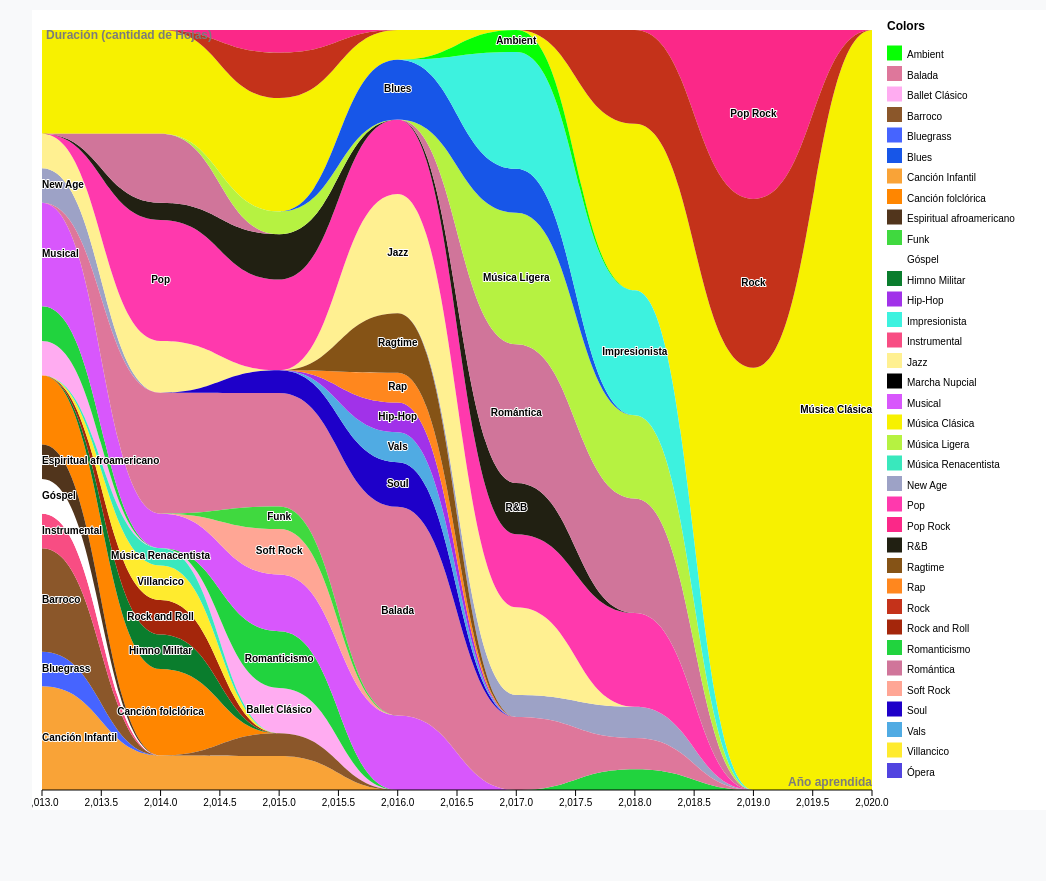
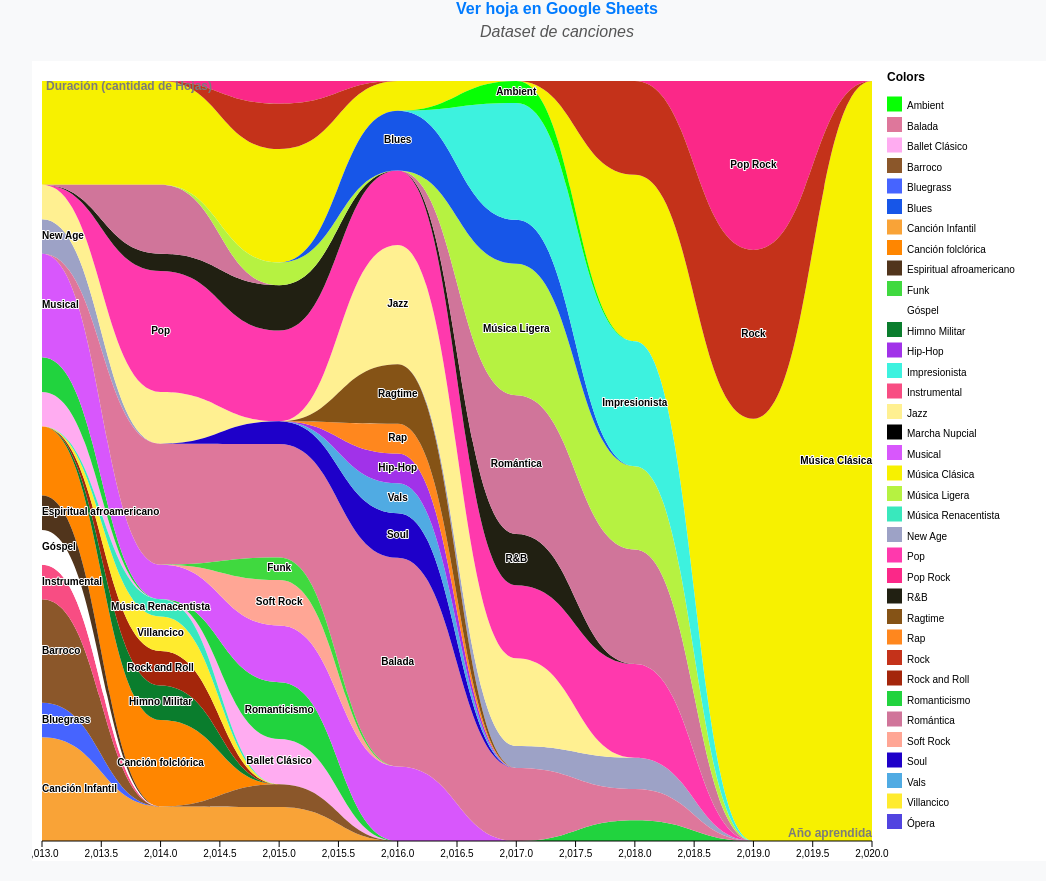
Before and after one commit to OliviaRodrigue/infovis, a plain HTML site: page proyecto/prototipo.html in a window 1280 px wide. Shown: the part 67-948 px from the top of the page, without its empty margins (83-1129 px from the left). Before the commit the page ends 897 px from the top, so only its background shows below. Drawn offline with Linux system fonts and the light colour scheme.

Commit message:
Enhance prototipo.html with links and styles
Added a link to a Google Sheets document and styled elements.

```diff
--- a/proyecto/prototipo.html
+++ b/proyecto/prototipo.html
@@ -13,8 +13,29 @@
     }
 
     h1 {
-      margin: 20px 0;
+      margin: 20px 0 10px 0;
       color: #333;
+    }
+
+    .sheet-link {
+      margin: 5px 0;
+    }
+
+    .sheet-link a {
+      font-size: 16px;
+      font-weight: bold;
+      color: #007bff;
+      text-decoration: none;
+    }
+
+    .sheet-link a:hover {
+      text-decoration: underline;
+    }
+
+    .sheet-name {
+      margin: 0 0 20px 0;
+      font-style: italic;
+      color: #555;
     }
 
     .svg-container {
@@ -33,9 +54,20 @@
   </style>
 </head>
 <body>
-  <h1>Mis géneros musicales a través del tiempo </h1>
+  <h1>Mis géneros musicales a través del tiempo</h1>
+
+  <!-- Hipervínculo -->
+  <div class="sheet-link">
+    <a href="https://docs.google.com/spreadsheets/d/1B4OvttuD6MbPQUTM3jdjJlPp3rvy21gy2Or7nUW7gpY/edit?gid=0#gid=0" target="_blank">
+      Ver hoja en Google Sheets
+    </a>
+  </div>
+
+  <!-- Nombre de la hoja -->
+  <p class="sheet-name">Dataset de canciones</p>
 
   <div class="svg-container">
+    <!-- Insertamos el SVG -->
     <object type="image/svg+xml" data="Generos.svg"></object>
   </div>
 </body>
```
